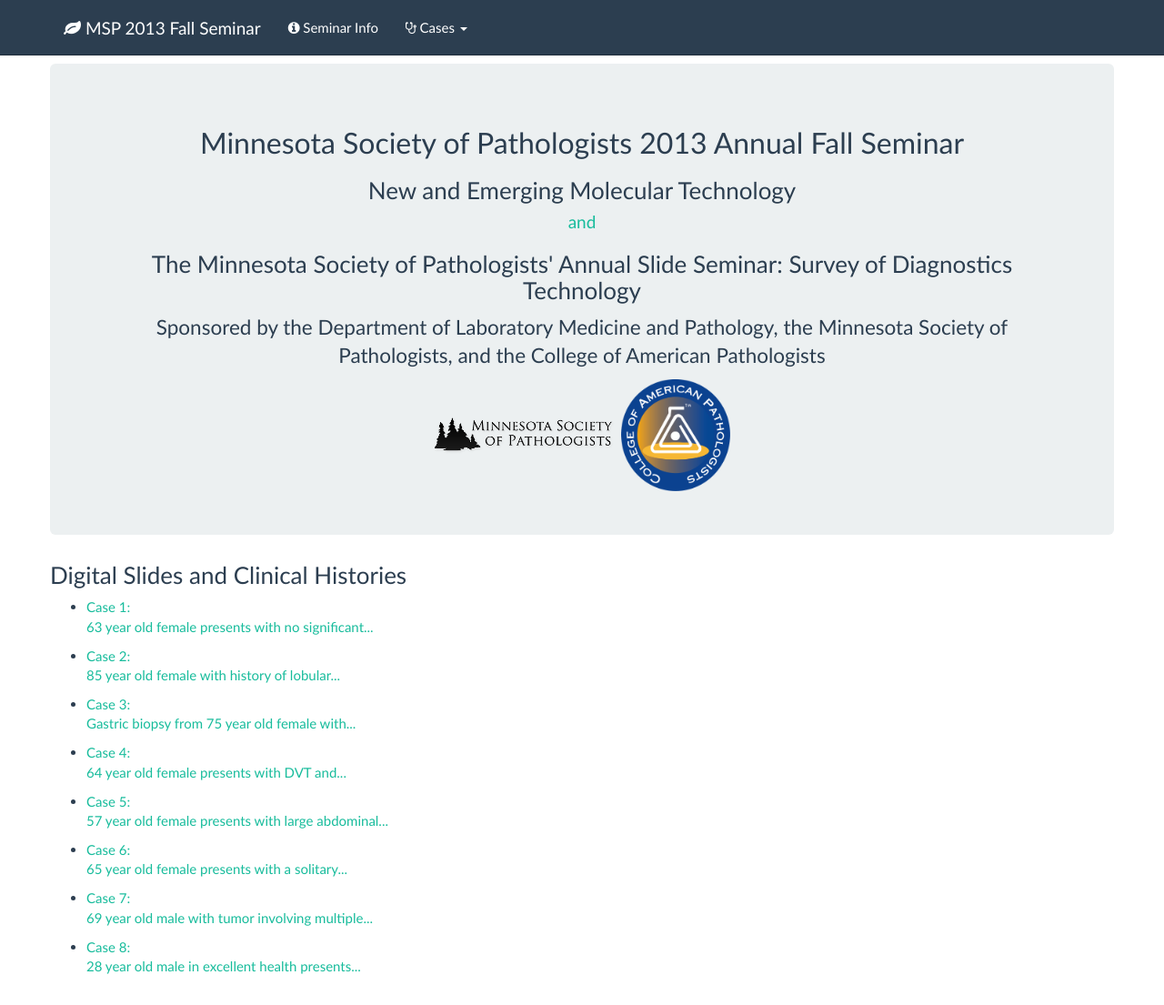
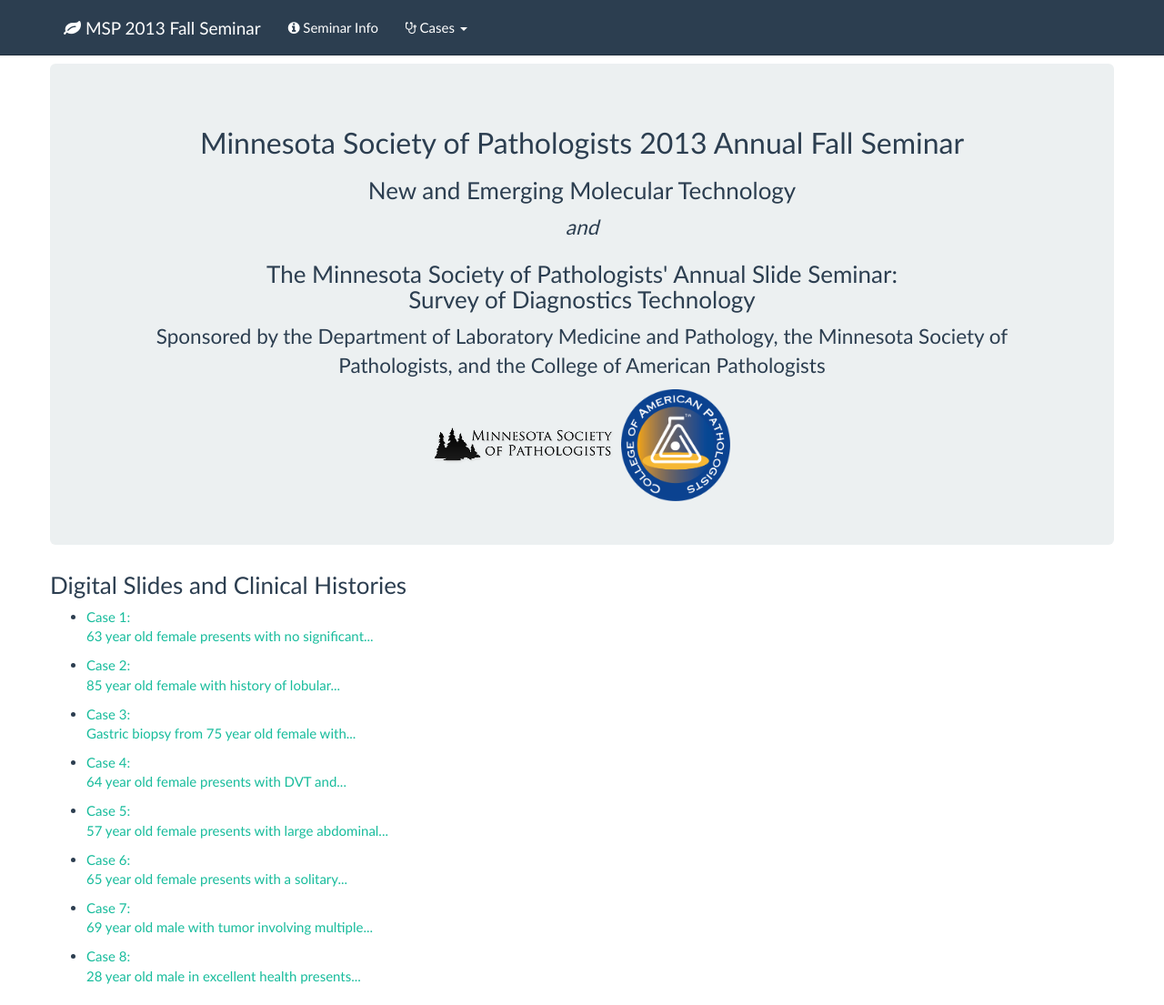
Before and after one commit to bdunnette/msp2013, a Jekyll site: the page built from index.html, in a window 1280 px wide and 1105 px high. Shown: the whole window at 91% size. Built offline with Jekyll 4.4.1, drawn with Linux system fonts in a browser that asks for light colours; Markdown is read by kramdown in place of the engine named in the settings.

Commit message:
updating homepage

```diff
--- a/index.html
+++ b/index.html
@@ -7,8 +7,8 @@
   <div class="container">
     <h2>Minnesota Society of Pathologists 2013 Annual Fall Seminar</h2>
     <h3>New and Emerging Molecular Technology</h3>
-    <h4>and </h4>
-    <h3>The Minnesota Society of Pathologists' Annual Slide Seminar: Survey of Diagnostics Technology</h3>
+    <p><em>and</em></p>
+    <h3>The Minnesota Society of Pathologists' Annual Slide Seminar:<br /> Survey of Diagnostics Technology</h3>
     <p>Sponsored by the Department of Laboratory Medicine and Pathology, the Minnesota Society of Pathologists, and the College of American Pathologists</p>
     <img width="200px"  src="images/msp_logo_refresh.png"/>
     <img width="120px"  src="images/cap_logo.png"/>
```
